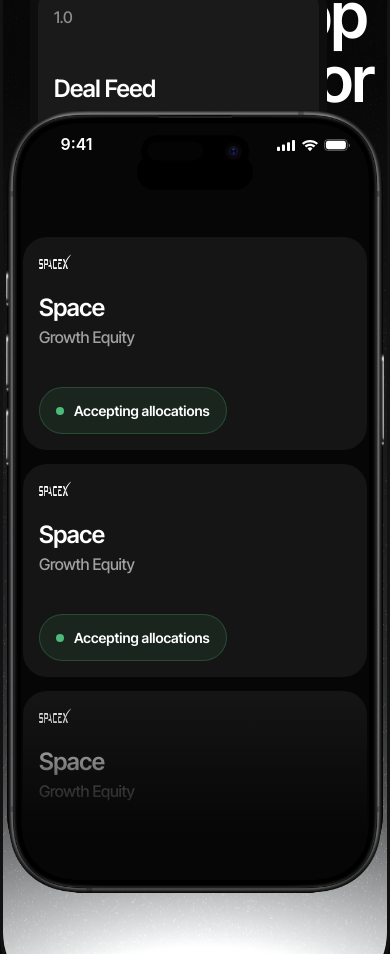
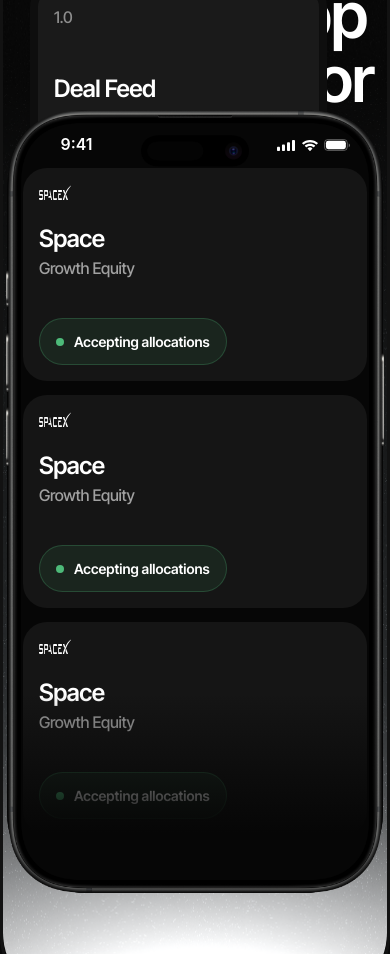
Before and after one commit to marketingwtf135/marketing-websites, a React (Vite) app: page / in a window 390 px wide. Shown: the part 4185-5139 px from the top of the page. Built offline with nearby package versions, Linux system fonts and the light colour scheme; the HTML template or start-up script is replaced by a standard one.

Commit message:
fix: remove duplicate Dynamic Island HTML, move cards up ~60px
The iphone-bezel.png already contains the dynamic island visually.
Remove the HTML black pill that was doubling it.
Replace removed pill + nav-contents row (77px) with 8px spacer
=> cards move up ~69px (≈ the requested 60px).

```diff
--- a/src/blocks/Block05Mobile.tsx
+++ b/src/blocks/Block05Mobile.tsx
@@ -67,12 +67,9 @@
                   <img alt="" src="/img/block05/ios-battery.svg"  style={{ width: '25.5px', height: '12.1px', display: 'block' }} />
                 </div>
               </div>
-              {/* Dynamic Island pill */}
-              <div style={{ display: 'flex', justifyContent: 'center', marginTop: '-6px', marginBottom: '6px' }}>
-                <div style={{ width: '116px', height: '36px', background: '#000', borderRadius: '22px' }} />
-              </div>
-              {/* Nav Contents area — empty title row: 38px × 1.074 = ~41px */}
-              <div style={{ height: '41px' }} />
+              {/* Dynamic Island area — NOT rendered here, already visible in iphone-bezel.png */}
+              {/* Spacer replaces the removed pill + nav contents row: keeps status bar but moves cards up ~60px */}
+              <div style={{ height: '8px' }} />
             </div>
 
             {/* Cards */}
```
